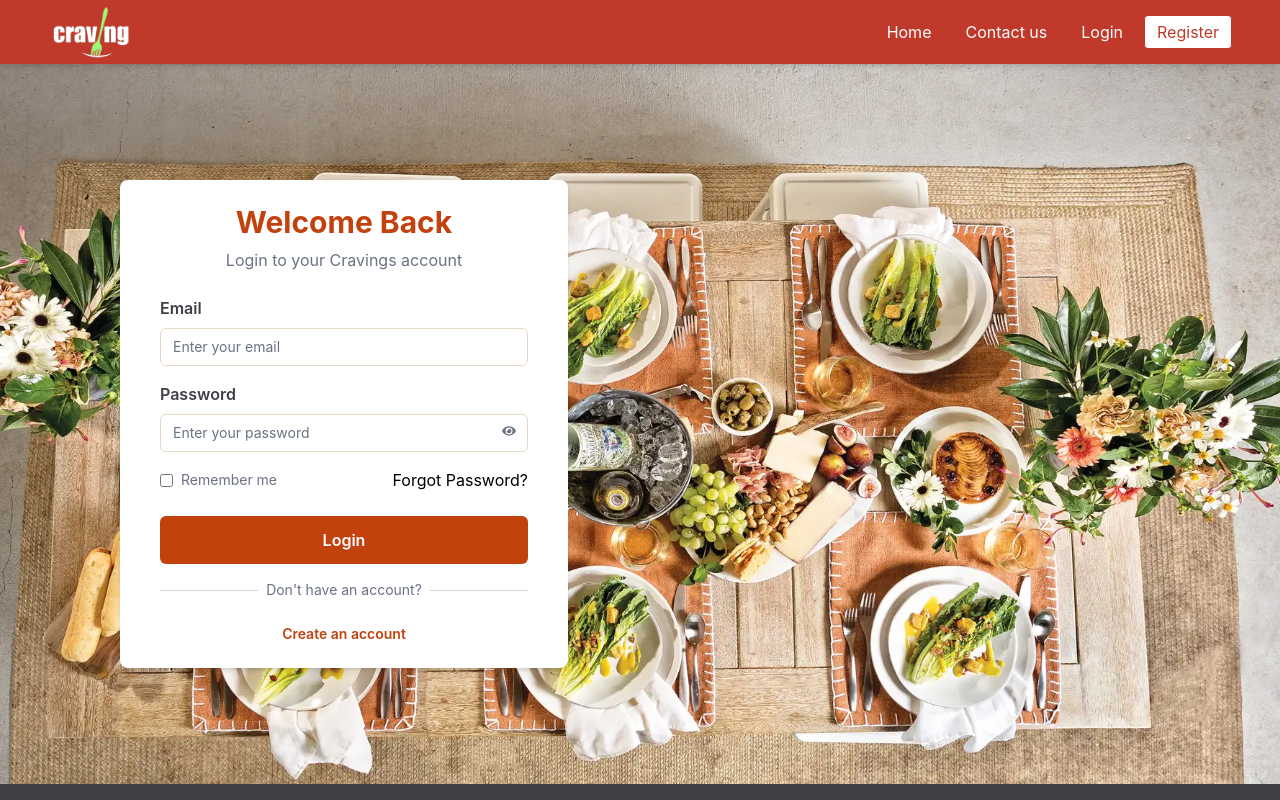
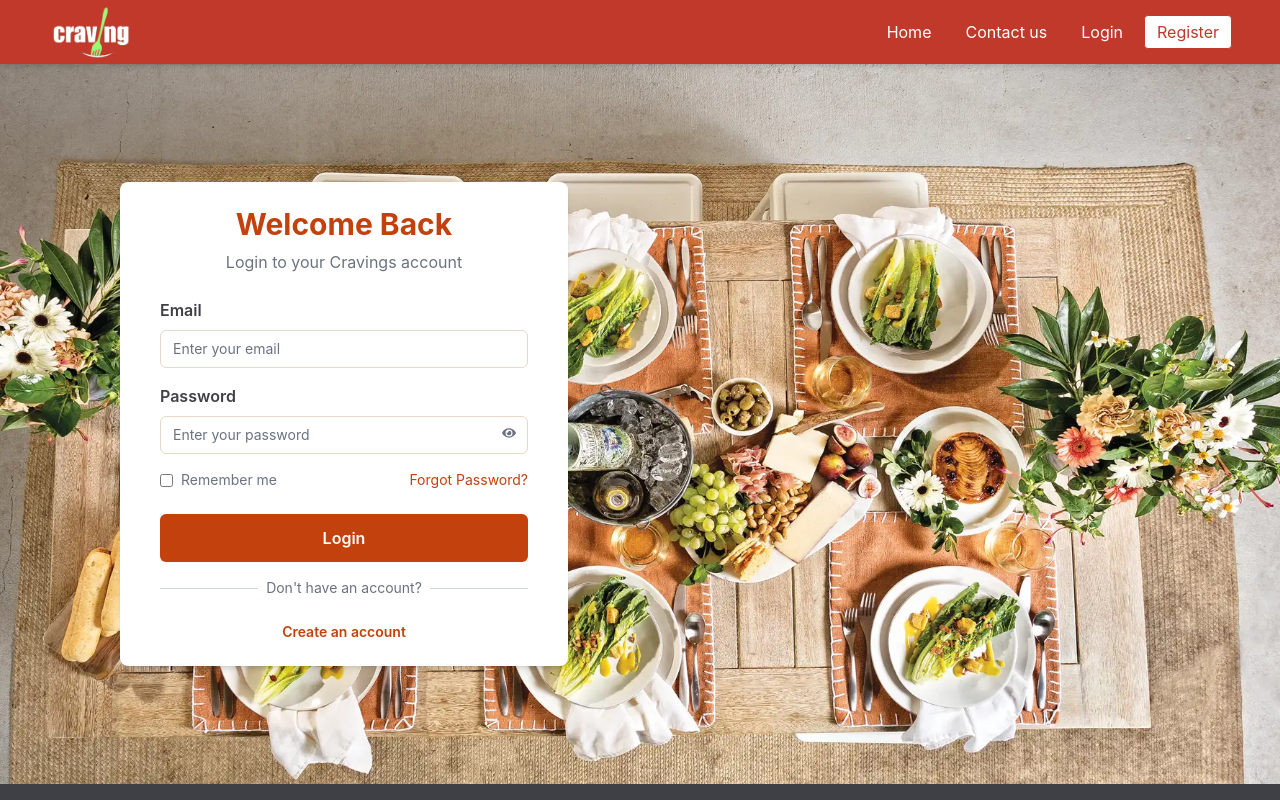
Before and after one commit to am0207522/RICR_WebDevelopment_2, a React (Vite) app in the folder client/: page /login in a window 1280 px wide. Shown: the top 800 px of the page. Built offline with nearby package versions, Linux system fonts and the light colour scheme; no server answers.

Commit message:
feat: refactor Login component with improved error handling and loading states

```diff
--- a/client/src/Pages/Login.jsx
+++ b/client/src/Pages/Login.jsx
@@ -1,218 +1,3 @@
-// import React, { useState } from "react";
-// import { Link, useNavigate } from "react-router-dom";
-// import api from "../config/api.config";
-// import toast from "react-hot-toast";
-// import { useAuth } from "../context/AuthContext";
-// import { FaEye, FaEyeSlash } from "react-icons/fa";
-
-// const Login = () => {
-//   // SIR KA LOGIC: setRole bhi context se liya (tumhare original code mein nahi tha)
-//   const { setUser, setIsLogin, setRole } = useAuth();
-//   const navigate = useNavigate();
-
-//   // TUMHARA ORIGINAL: password show/hide state (dono ke code mein same tha)
-//   const [showPassword, setShowPassword] = useState(false);
-
-//   // SIR KA LOGIC: loading state add ki (tumhare original code mein nahi thi)
-//   const [loading, setLoading] = useState(false);
-
-//   // SIR KA LOGIC: variable naam "loginData" se "formData" kiya + rememberMe field add ki
-//   const [formData, setFormData] = useState({
-//     email: "",
-//     password: "",
-//     rememberMe: false, // SIR KA LOGIC: naya field, tumhare code mein nahi tha
-//   });
-
-//   // SIR KA LOGIC: single string "validateError" ki jagah object "errors" (field-wise error ke liye)
-//   const [errors, setErrors] = useState({});
-
-//   // SIR KA LOGIC: naam "handleChange" se "handleInputChange" + checkbox handling add ki
-//   const handleInputChange = (e) => {
-//     const { name, value, type, checked } = e.target;
-//     setFormData((prev) => ({
-//       ...prev,
-//       [name]: type === "checkbox" ? checked : value, // SIR KA LOGIC: checkbox ke liye alag handling
-//     }));
-//   };
-
-//   // SIR KA LOGIC: alag validateForm() function jo object return karta hai (tumhare code mein sirf if-check tha)
-//   const validateForm = (data) => {
-//     const newErrors = {};
-//     if (!data.email.trim()) newErrors.email = "Email is required";
-//     if (!data.password) newErrors.password = "Password is required";
-//     return newErrors;
-//   };
-
-//   const handleSubmit = async (e) => {
-//     e.preventDefault();
-
-//     // SIR KA LOGIC: validateForm() call karke errors object set karna
-//     const validationErrors = validateForm(formData);
-//     if (Object.keys(validationErrors).length > 0) {
-//       setErrors(validationErrors);
-//       return;
-//     }
-
-//     setErrors({});
-
-//     // SIR KA LOGIC: loading true karna (tumhare code mein nahi tha)
-//     setLoading(true);
-//     console.log("Login submitted:", formData); // SIR KA LOGIC: console.log ka text thoda alag tha
-
-//     try {
-//       // TUMHARA ORIGINAL: API call same tarah ka hai dono mein (bas variable naam formData)
-//       const res = await api.post("/auth/login", {
-//         email: formData.email.toLowerCase(),
-//         password: formData.password,
-//       });
-
-//       // TUMHARA ORIGINAL: toast, sessionStorage, setUser, setIsLogin — ye sab same tha dono code mein
-//       toast.success(res.data.message);
-//       sessionStorage.setItem("cravingUser", JSON.stringify(res.data.data));
-//       setUser(res.data.data);
-//       setIsLogin(true);
-
-//       // SIR KA LOGIC: setRole call (tumhare code mein nahi tha)
-//       setRole(res.data.data.userType);
-
-//       // SIR KA LOGIC: userType ke hisaab se 4 dashboards mein navigate (tumhare code mein sirf ek "/customer-dashboard" tha)
-//       if (res.data.data.userType === "restaurant")
-//         navigate("/restaurant-dashboard");
-//       else if (res.data.data.userType === "rider") navigate("/rider-dashboard");
-//       else if (res.data.data.userType === "admin") navigate("/admin-dashboard");
-//       else if (res.data.data.userType === "customer")
-//         navigate("/customer-dashboard");
-//       else navigate("/customer-dashboard"); // MERA ADDON: fallback safety route, taake koi userType match na ho to bhi app crash na ho
-//     } catch (error) {
-//       // MERA ADDON (pichli baar tumne bola tha ye fix karo): "registration" ki jagah "login" wala sahi message
-//       toast.error(
-//         error.response?.data?.message ||
-//           "Unknown error occurred during login. Please try again.",
-//       );
-//     } finally {
-//       // SIR KA LOGIC: loading false karna (tumhare code mein nahi tha)
-//       setLoading(false);
-//     }
-//   };
-
-//   return (
-//     <div className="h-[90vh] bg-[url('/foodTable.webp')] flex items-center justify-start bg-cover bg-center p-10 md:pe-30">
-//       <div className="bg-white rounded-xl shadow-md px-10 py-8 max-w-md w-full min-h-127.5 flex flex-col pt-19">
-//         <h2 className="text-center text-3xl font-bold text-[#c0392b] mb-2">
-//           Welcome Back
-//         </h2>
-
-//         <p className="text-center text-gray-600 mb-11">
-//           Login to continue your food journey
-//         </p>
-
-//         <form onSubmit={handleSubmit}>
-//           <div className="flex flex-col gap-7 mb-10">
-//             <div>
-//               <input
-//                 type="email"
-//                 name="email"
-//                 placeholder="Enter your email"
-//                 value={formData.email}
-//                 onChange={handleInputChange}
-//                 className="w-full border border-gray-300 rounded px-3 py-3 focus:outline-none focus:border-[#c0392b]"
-//               />
-//               {/* SIR KA LOGIC: field-wise error message (tumhare UI mein pehle single error tha) */}
-//               {errors.email && (
-//                 <p className="text-red-500 text-sm mt-1">{errors.email}</p>
-//               )}
-//             </div>
-
-//             <div>
-//               {/* TUMHARA ORIGINAL: password show/hide wrapper same tha dono mein */}
-//               <div className="relative w-full">
-//                 <input
-//                   type={showPassword ? "text" : "password"}
-//                   name="password"
-//                   placeholder="Enter your password"
-//                   value={formData.password}
-//                   onChange={handleInputChange}
-//                   className="w-full border border-gray-300 rounded ps-3 pe-12 py-3 focus:outline-none focus:border-[#c0392b]"
-//                 />
-//                 <button
-//                   type="button"
-//                   onClick={() => setShowPassword((prev) => !prev)}
-//                   className="absolute right-4 top-1/2 -translate-y-1/2 text-gray-400 hover:text-[#c0392b] transition-colors focus:outline-none"
-//                   aria-label={showPassword ? "Hide password" : "Show password"}
-//                 >
-//                   {showPassword ? (
-//                     <FaEyeSlash size={20} />
-//                   ) : (
-//                     <FaEye size={20} />
-//                   )}
-//                 </button>
-//               </div>
-//               {/* SIR KA LOGIC: field-wise error message */}
-//               {errors.password && (
-//                 <p className="text-red-500 text-sm mt-1">{errors.password}</p>
-//               )}
-//             </div>
-
-//             {/* SIR KA LOGIC: rememberMe checkbox UI (tumhare original UI mein nahi tha) */}
-//             <div className="flex items-center gap-2">
-//               <input
-//                 type="checkbox"
-//                 name="rememberMe"
-//                 checked={formData.rememberMe}
-//                 onChange={handleInputChange}
-//                 id="rememberMe"
-//                 className="cursor-pointer"
-//               />
-//               <label
-//                 htmlFor="rememberMe"
-//                 className="text-sm text-gray-600 cursor-pointer"
-//               >
-//                 Remember Me
-//               </label>
-//             </div>
-//           </div>
-
-//           {/* SIR KA LOGIC: button disable + loading text (tumhare original mein sirf "Login" tha, hamesha enabled) */}
-//           <button
-//             type="submit"
-//             disabled={loading}
-//             className="w-full bg-[#c0392b] text-white py-3 mb-2 rounded font-semibold hover:bg-[#a93226] transition-colors disabled:opacity-60 disabled:cursor-not-allowed"
-//           >
-//             {loading ? "Logging in..." : "Login"}
-//           </button>
-
-//           {/* TUMHARA ORIGINAL: ye poora bottom section same rakha hai, koi change nahi */}
-//           <div className="flex justify-center gap-1 mt-3 text-sm">
-//             <p className="mb-0 text-gray-600">Don't have an account?</p>
-//             <button
-//               type="button"
-//               onClick={() => navigate("/register")}
-//               className="text-[#c0392b] font-semibold"
-//               style={{ textDecoration: "none" }}
-//             >
-//               Register here
-//             </button>
-//           </div>
-
-//           <div className="flex justify-center gap-1 mt-2 text-sm">
-//             <p className="mb-0 text-gray-600">Having Trouble?</p>
-//             <button
-//               type="button"
-//               onClick={() => navigate("/contact-us")}
-//               className="text-[#c0392b] font-semibold"
-//             >
-//               Contact Us
-//             </button>
-//           </div>
-//         </form>
-//       </div>
-//     </div>
-//   );
-// };
-
-// export default Login;
-// import api from "../config/api.config";
-
 import React, { useState } from "react";
 import toast from "react-hot-toast";
 import { Link, useNavigate } from "react-router-dom";
@@ -289,7 +74,7 @@ const Login = () => {
     } catch (error) {
       toast.error(
         error.response?.data?.message ||
-          "Unknown error occurred during registration. Please try again.",
+          "Unknown error occurred during Login. Please try again.",
       );
     } finally {
       setLoading(false);
@@ -383,8 +168,8 @@ const Login = () => {
                 <span className="text-sm">Remember me</span>
               </label>
               <div
-                type="button"
                 onClick={() => setIsForgotPasswordModalOpen(true)}
+                className="text-sm text-(--color-primary) hover:underline transition-colors"
               >
                 Forgot Password?
               </div>
```
